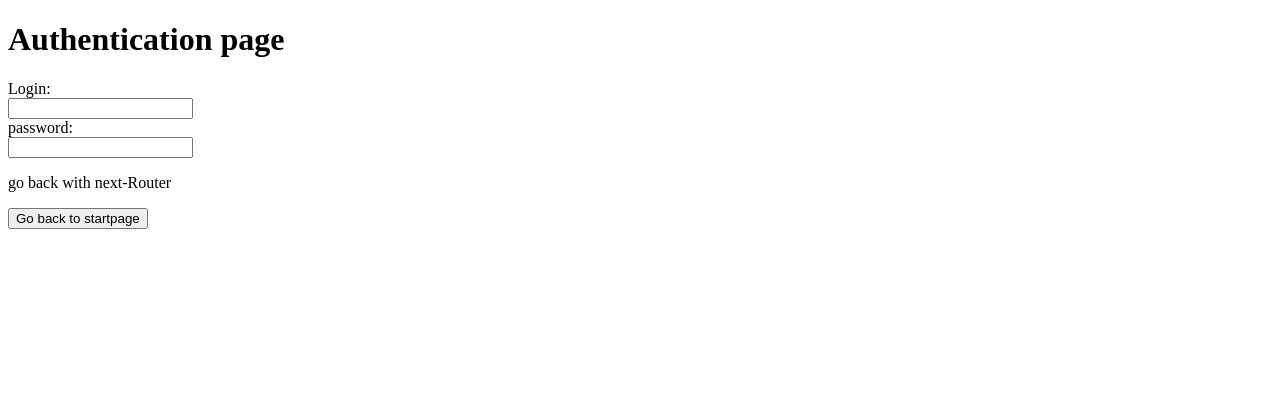
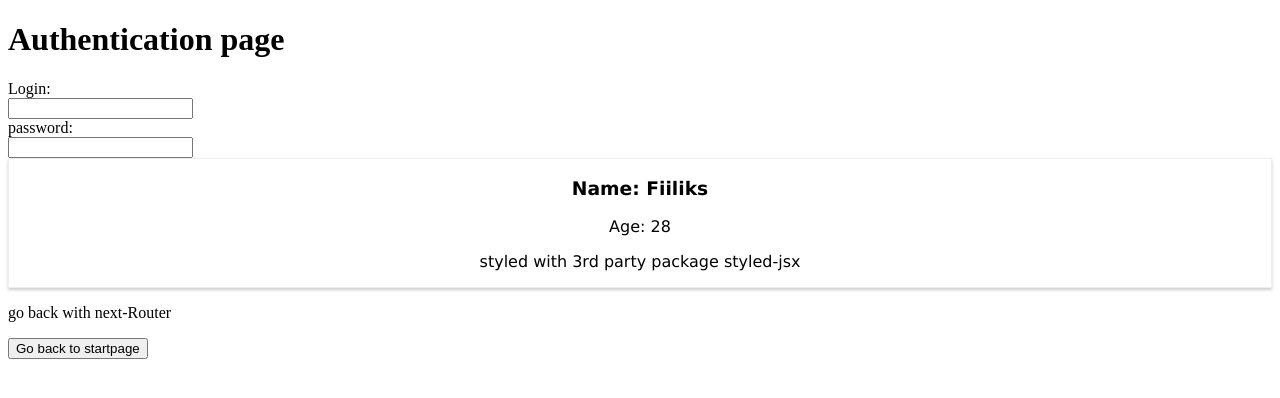
Before and after one commit to gitfilix/next_js_tryout, a Next.js app: page /auth in a window 1280 px wide. Shown: the top 398 px of the page. Built offline with nearby package versions, Linux system fonts and the light colour scheme.

Commit message:
next basic coponents  and error handling

```diff
--- /dev/null
+++ b/components/User.js
@@ -0,0 +1,21 @@
+import React from 'react';
+
+const user = (props) => (
+    <div>
+        <h3>Name: {props.name}</h3>
+        <p>Age: {props.age}</p>
+        <p>styled with 3rd party package styled-jsx</p>
+        <style jsx>{`
+            div {
+                    font-family: verdana, sans-serif;
+                    border: 1px solid #eee;
+                    box-shadow: 0 2px 3px #ccc;
+                    padding 20px;
+                    text-align: center;
+                }
+            `}
+        </style>
+    </div>
+);
+
+export default user;
--- a/pages/auth/index.js
+++ b/pages/auth/index.js
@@ -1,6 +1,8 @@
 import React from 'react';
 import Link from 'next/link';
 import Router from 'next/router';
+
+import User from '../../components/User';
 
 const authIndexPage = () => (
     <div>
@@ -10,6 +12,8 @@
         <div>password: </div>
         <input type="password" />
         <br />
+        <User name="Fiiliks" age={28} />
+
         <p>go back with next-Router</p>
         <button onClick={ ()=> Router.push('/')}>Go back to startpage</button>
 
```
Also changed, not shown: pages/_error.js (added, +13 -0 lines).
